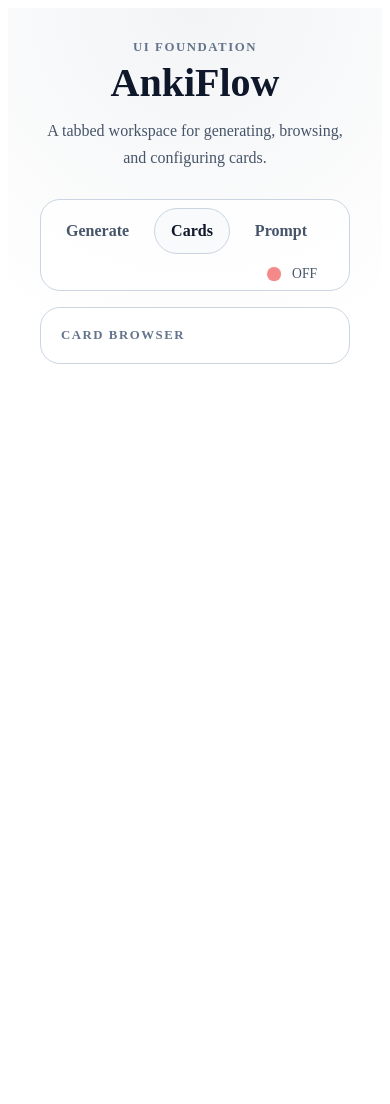
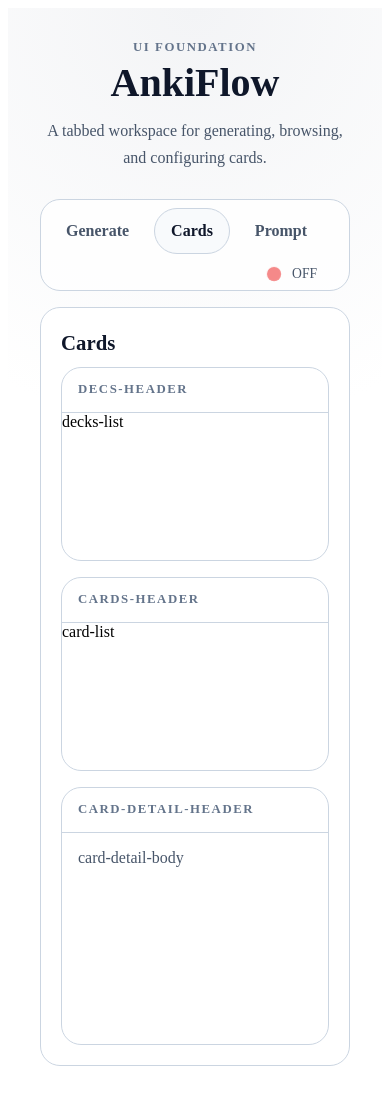
Before and after one commit to hanifmaleki/AnkiFlow, a Nuxt app: page /cards in a window 390 px wide. Before the commit the page ends 924 px from the top, so only its background shows below. Built offline with nearby package versions, Linux system fonts and the light colour scheme; no server answers.

Commit message:
Add cards page layout

```diff
--- a/app/components/CurrentCardsPanel.vue
+++ /dev/null
@@ -1,95 +0,0 @@
-<script setup lang="ts">
-type CardSummary = {
-  id: number
-  front: string
-  deck: string
-  tags: string
-}
-
-const cards: CardSummary[] = [
-  { id: 1, front: 'to decide', deck: 'Verben', tags: 'Verb' },
-  { id: 2, front: 'the book', deck: 'Nomen', tags: 'Nomen' },
-  { id: 3, front: 'beautiful', deck: 'Adjektive', tags: 'Adjektiv' }
-]
-</script>
-
-<template>
-  <section class="panel">
-    <p class="panel-label">Card Browser</p>
-
-  </section>
-</template>
-
-<style scoped lang="scss">
-.panel {
-  display: grid;
-  gap: 0.9rem;
-  height: 100%;
-  border: 1px solid var(--color-border);
-  border-radius: 1.25rem;
-  padding: 1.25rem;
-  background: var(--color-bg-elevated);
-}
-
-.panel-label {
-  margin: 0;
-  font-size: 0.8rem;
-  font-weight: 700;
-  letter-spacing: 0.12em;
-  text-transform: uppercase;
-  color: var(--color-text-soft);
-}
-
-.panel-title {
-  margin: 0;
-  font-size: 1.4rem;
-  color: var(--color-text);
-}
-
-.panel-copy {
-  margin: 0;
-  line-height: 1.6;
-  color: var(--color-text-muted);
-}
-
-.list-head,
-.card-row {
-  display: grid;
-  grid-template-columns: 1.2fr 0.8fr 1fr;
-  gap: 0.75rem;
-  align-items: center;
-}
-
-.list-head {
-  padding: 0 0.25rem;
-  font-size: 0.78rem;
-  font-weight: 700;
-  text-transform: uppercase;
-  letter-spacing: 0.08em;
-  color: var(--color-text-soft);
-}
-
-.card-list {
-  display: grid;
-  gap: 0.5rem;
-  margin: 0;
-  padding: 0;
-  list-style: none;
-}
-
-.card-row {
-  padding: 0.85rem 0.9rem;
-  border: 1px solid var(--color-border-soft);
-  border-radius: 0.95rem;
-  background: var(--color-bg-subtle);
-}
-
-.card-front {
-  color: var(--color-text);
-}
-
-.card-deck,
-.card-tags {
-  color: var(--color-text-muted);
-}
-</style>
--- a/app/pages/cards.vue
+++ b/app/pages/cards.vue
@@ -1,3 +1,80 @@
 <template>
-  <CurrentCardsPanel />
+  <section aria-label="Cards workspace">
+      <AppPanel title="Cards">
+        <div class="cards-layout">
+          <div class="decks-pane">
+            <div class="decks-header">decs-header</div>
+            <div class="deck-list">decks-list</div>
+          </div>
+
+          <div class="cards-pane">
+            <div class="cards-header">cards-header</div>
+            <div class="card-list">card-list</div>
+          </div>
+
+          <div class="card-detail-pane">
+            <div class="card-detail-header">card-detail-header</div>
+            <div class="card-detail-body">card-detail-body</div>
+          </div>
+        </div>
+    </AppPanel>
+  </section>
 </template>
+
+<style scoped lang="scss">
+  .cards-layout {
+    display: grid;
+    grid-template-columns: minmax(12rem, 14rem) minmax(16rem, 22rem) minmax(0, 1fr);
+    gap: 1rem;
+    min-height: 24rem;
+    height: calc(100dvh - 14rem);
+  }
+
+
+.decks-pane,
+.cards-pane,
+.card-detail-pane {
+  display: grid;
+  grid-template-rows: auto minmax(0, 1fr);
+  min-height: 0;
+  min-width: 0;
+  border: 1px solid var(--color-border);
+  border-radius: 1.25rem;
+  background: var(--color-bg-elevated);
+  overflow: hidden;
+}
+.decks-header,
+.cards-header,
+.card-detail-header {
+  padding: 0.9rem 1rem;
+  border-bottom: 1px solid var(--color-border);
+  color: var(--color-text-soft);
+  font-size: 0.8rem;
+  font-weight: 700;
+  letter-spacing: 0.12em;
+  text-transform: uppercase;
+}
+.decks-list,
+.cards-list,
+.card-detail-body {
+  min-height: 0;
+  overflow: auto;
+  padding: 1rem;
+  color: var(--color-text-muted);
+}
+@media (max-width: 900px) {
+  .cards-layout {
+    grid-template-columns: 1fr;
+    height: auto;
+  }
+  .decks-pane,
+  .cards-pane {
+    min-height: 12rem;
+    max-height: 18rem;
+  }
+  .card-detail-pane {
+    min-height: 16rem;
+    max-height: 28rem;
+  }
+}
+</style>
```
